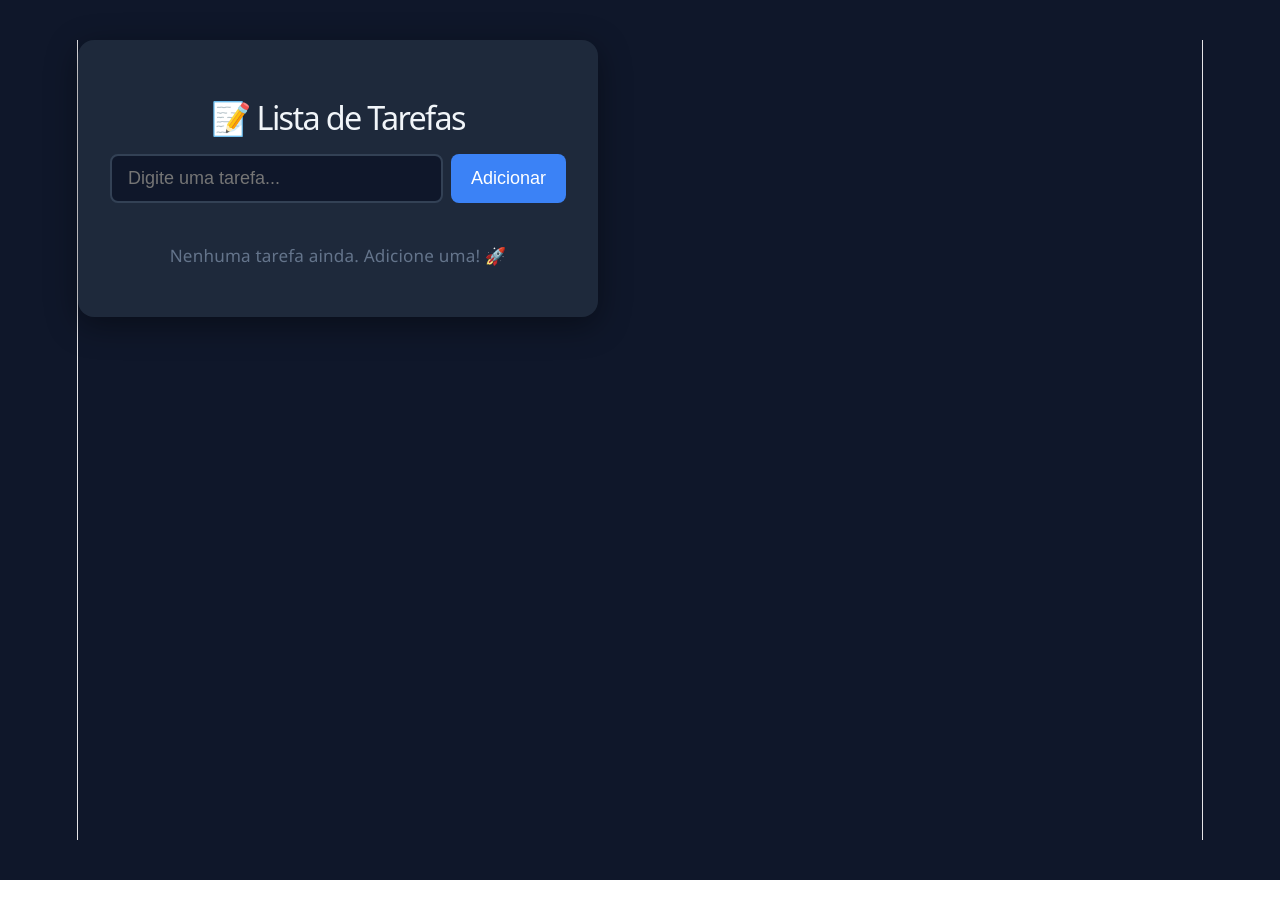
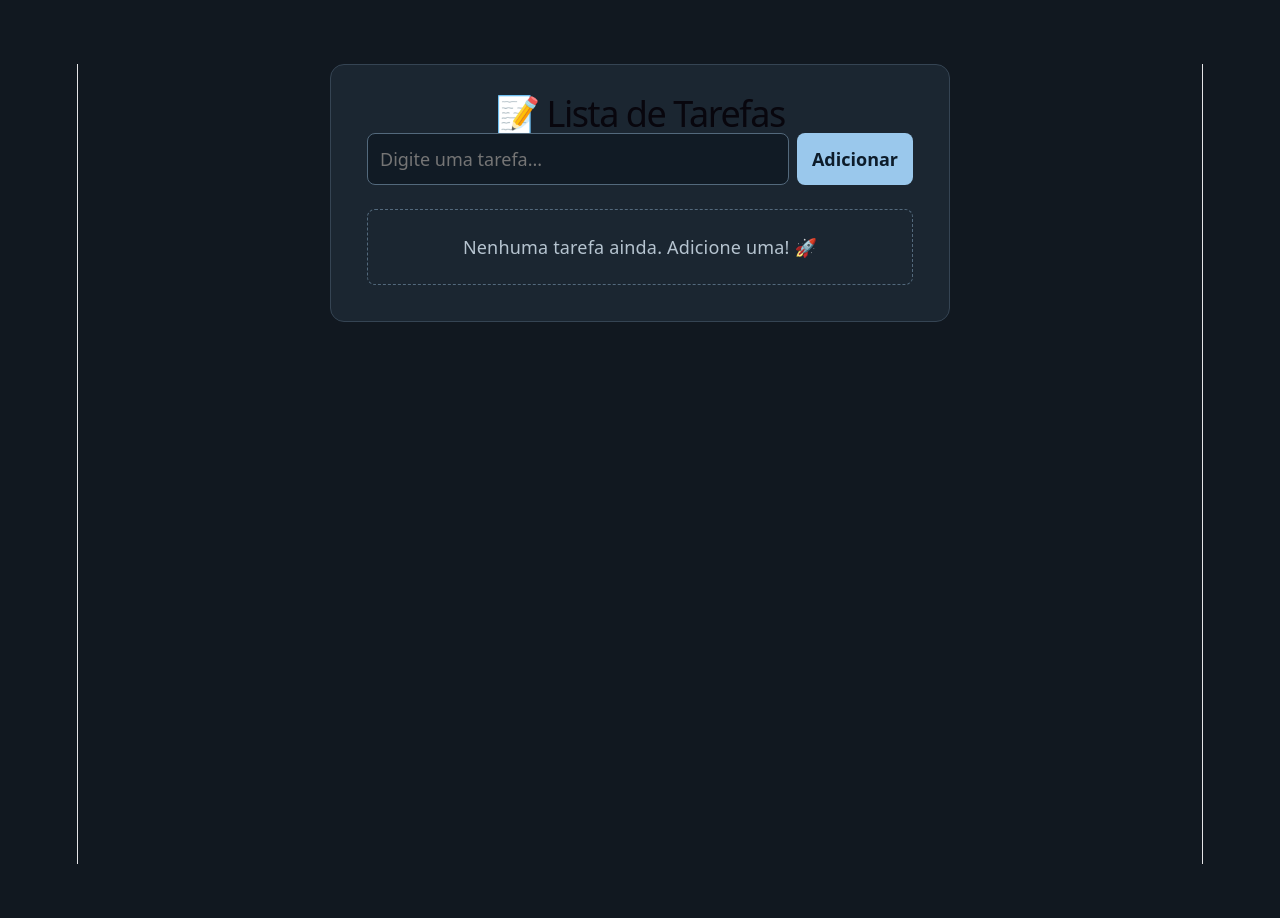
Before and after one commit to Osacul1/lista-de-tarefas, a React (Vite) app: page / in a window 1280 px wide. Shown: the top 918 px of the page. Before the commit the page ends 880 px from the top, so only its background shows below. Built offline with nearby package versions, Linux system fonts and the light colour scheme.

Commit message:
style: simplificar layout e melhorar legibilidade no celular

```diff
--- a/src/App.css
+++ b/src/App.css
@@ -1,131 +1,33 @@
-* { margin: 0; padding: 0; box-sizing: border-box; }
-
-body {
-  background: #0f172a;
-  font-family: 'Segoe UI', sans-serif;
-  min-height: 100vh;
-  display: flex;
-  justify-content: center;
-  align-items: flex-start;
-  padding: 40px 16px;
+* { box-sizing: border-box; }
+:root { color-scheme: dark; font-family: system-ui, -apple-system, "Segoe UI", sans-serif; }
+body { margin: 0; min-height: 100vh; background: #111820; color: #f4f6f8; padding: clamp(20px, 6vw, 64px) 16px; }
+button, input { font: inherit; }
+button { cursor: pointer; }
+.container { width: min(100%, 620px); margin: 0 auto; padding: clamp(20px, 5vw, 36px); background: #1b2631; border: 1px solid #354453; border-radius: 14px; }
+h1 { font-size: clamp(1.6rem, 5vw, 2rem); letter-spacing: -.04em; margin: 0 0 6px; }
+.intro { color: #b6c4d0; margin: 0 0 28px; }
+.input-area { display: flex; gap: 8px; margin-bottom: 24px; }
+.input-area input, .input-edicao { background: #111b25; color: #fff; border: 1px solid #53697c; border-radius: 8px; padding: 12px; min-width: 0; flex: 1; }
+button { border: 1px solid transparent; border-radius: 8px; padding: 10px 14px; font-weight: 600; }
+.input-area button, .btn-salvar { color: #0d1c2a; background: #9ac8ec; }
+.input-area button:hover, .btn-salvar:hover { background: #b5daf6; }
+button:focus-visible, input:focus-visible { outline: 3px solid #9ac8ec; outline-offset: 2px; }
+ul { list-style: none; padding: 0; margin: 0; display: grid; gap: 9px; }
+li { display: flex; gap: 12px; align-items: center; padding: 12px; background: #13202b; border: 1px solid #334555; border-radius: 9px; }
+.tarefa-texto { display: flex; align-items: center; gap: 10px; flex: 1; min-width: 0; cursor: pointer; overflow-wrap: anywhere; }
+.tarefa-texto input { width: 17px; height: 17px; flex-shrink: 0; accent-color: #9ac8ec; }
+.concluida .tarefa-texto span { text-decoration: line-through; color: #a2b2bf; }
+.acoes { display: flex; gap: 6px; flex-shrink: 0; }
+.btn-editar, .btn-deletar { background: transparent; color: #bfd9ee; border-color: #435b6f; font-size: .8rem; }
+.btn-deletar { color: #ffb6b6; }
+.btn-editar:hover, .btn-deletar:hover { background: #293d4e; }
+.vazia { text-align: center; color: #b6c4d0; padding: 24px 10px; border: 1px dashed #53697c; border-radius: 8px; }
+.nota { color: #9caebe; font-size: .8rem; margin: 24px 0 0; }
+.sr-only { position: absolute; width: 1px; height: 1px; padding: 0; margin: -1px; overflow: hidden; clip: rect(0,0,0,0); white-space: nowrap; border: 0; }
+@media (max-width: 480px) {
+  li { flex-wrap: wrap; }
+  .acoes { margin-left: auto; }
+  .input-area { flex-wrap: wrap; }
+  .input-area input { flex-basis: 100%; }
+  .input-area button { width: 100%; }
 }
-
-.container {
-  background: #1e293b;
-  border-radius: 16px;
-  padding: 32px;
-  width: 100%;
-  max-width: 520px;
-  box-shadow: 0 8px 32px rgba(0,0,0,0.4);
-}
-
-h1 {
-  color: #f1f5f9;
-  font-size: 1.8rem;
-  margin-bottom: 24px;
-  text-align: center;
-}
-
-.input-area {
-  display: flex;
-  gap: 8px;
-  margin-bottom: 24px;
-}
-
-.input-area input {
-  flex: 1;
-  padding: 12px 16px;
-  border-radius: 8px;
-  border: 2px solid #334155;
-  background: #0f172a;
-  color: #f1f5f9;
-  font-size: 1rem;
-  outline: none;
-  transition: border 0.2s;
-}
-
-.input-area input:focus { border-color: #3b82f6; }
-
-.input-area button {
-  padding: 12px 20px;
-  background: #3b82f6;
-  color: white;
-  border: none;
-  border-radius: 8px;
-  font-size: 1rem;
-  cursor: pointer;
-  transition: background 0.2s;
-}
-
-.input-area button:hover { background: #2563eb; }
-
-.vazia {
-  color: #64748b;
-  text-align: center;
-  font-size: 0.95rem;
-  padding: 16px 0;
-}
-
-ul { list-style: none; display: flex; flex-direction: column; gap: 10px; }
-
-li {
-  background: #0f172a;
-  border-radius: 10px;
-  padding: 14px 16px;
-  display: flex;
-  align-items: center;
-  justify-content: space-between;
-  gap: 10px;
-  border: 1px solid #1e293b;
-  transition: opacity 0.2s;
-}
-
-li span {
-  color: #e2e8f0;
-  font-size: 1rem;
-  flex: 1;
-  cursor: pointer;
-}
-
-li.concluida span {
-  text-decoration: line-through;
-  color: #475569;
-}
-
-.acoes { display: flex; gap: 6px; }
-
-.btn-editar, .btn-deletar {
-  background: none;
-  border: none;
-  font-size: 1.1rem;
-  cursor: pointer;
-  padding: 4px 8px;
-  border-radius: 6px;
-  transition: background 0.2s;
-}
-
-.btn-editar:hover { background: #1e3a5f; }
-.btn-deletar:hover { background: #3b1f1f; }
-
-.input-edicao {
-  flex: 1;
-  padding: 8px 12px;
-  border-radius: 8px;
-  border: 2px solid #3b82f6;
-  background: #0f172a;
-  color: #f1f5f9;
-  font-size: 1rem;
-  outline: none;
-}
-
-.btn-salvar {
-  padding: 8px 14px;
-  background: #22c55e;
-  color: white;
-  border: none;
-  border-radius: 8px;
-  cursor: pointer;
-  font-size: 0.9rem;
-}
-
-.btn-salvar:hover { background: #16a34a; }
```
